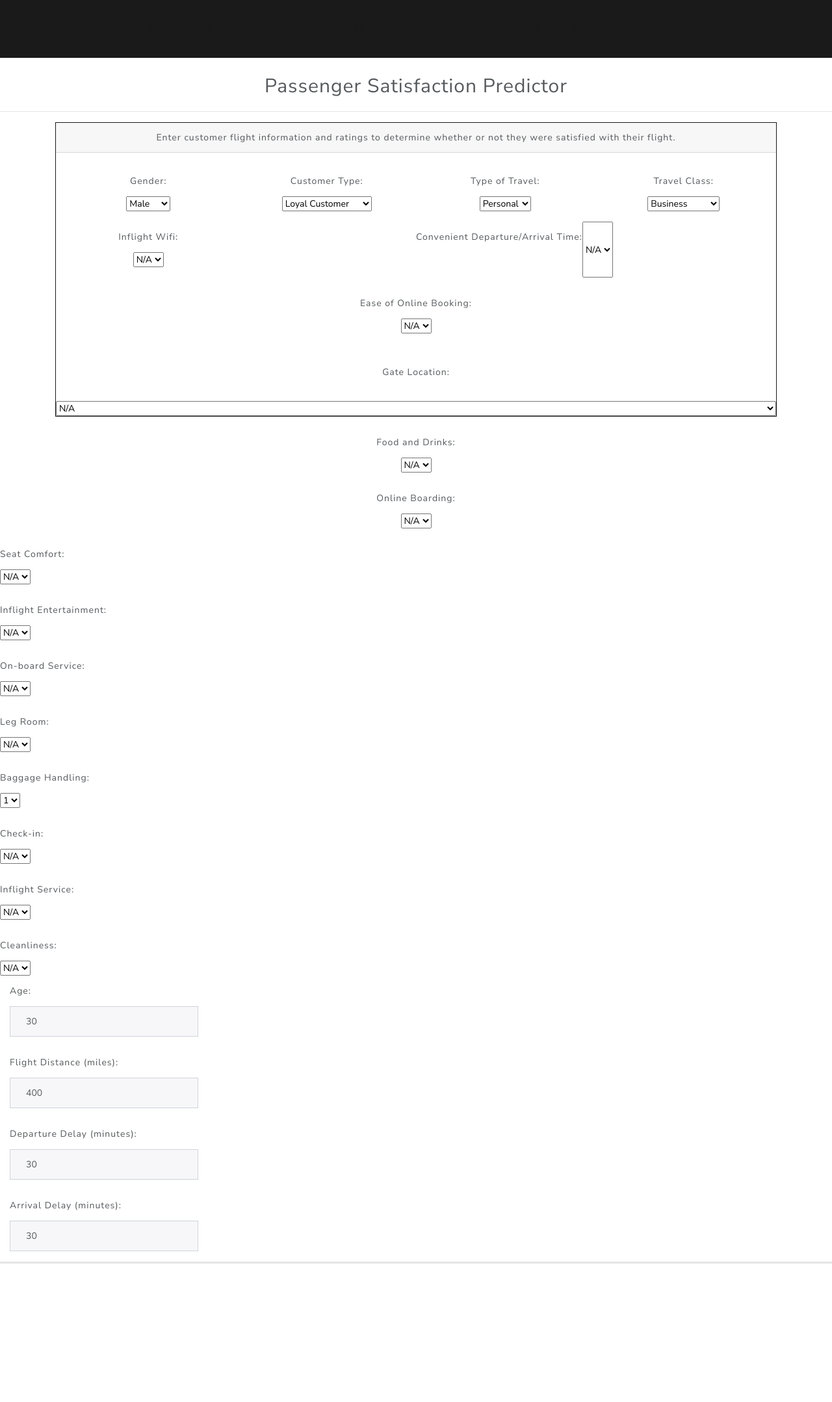
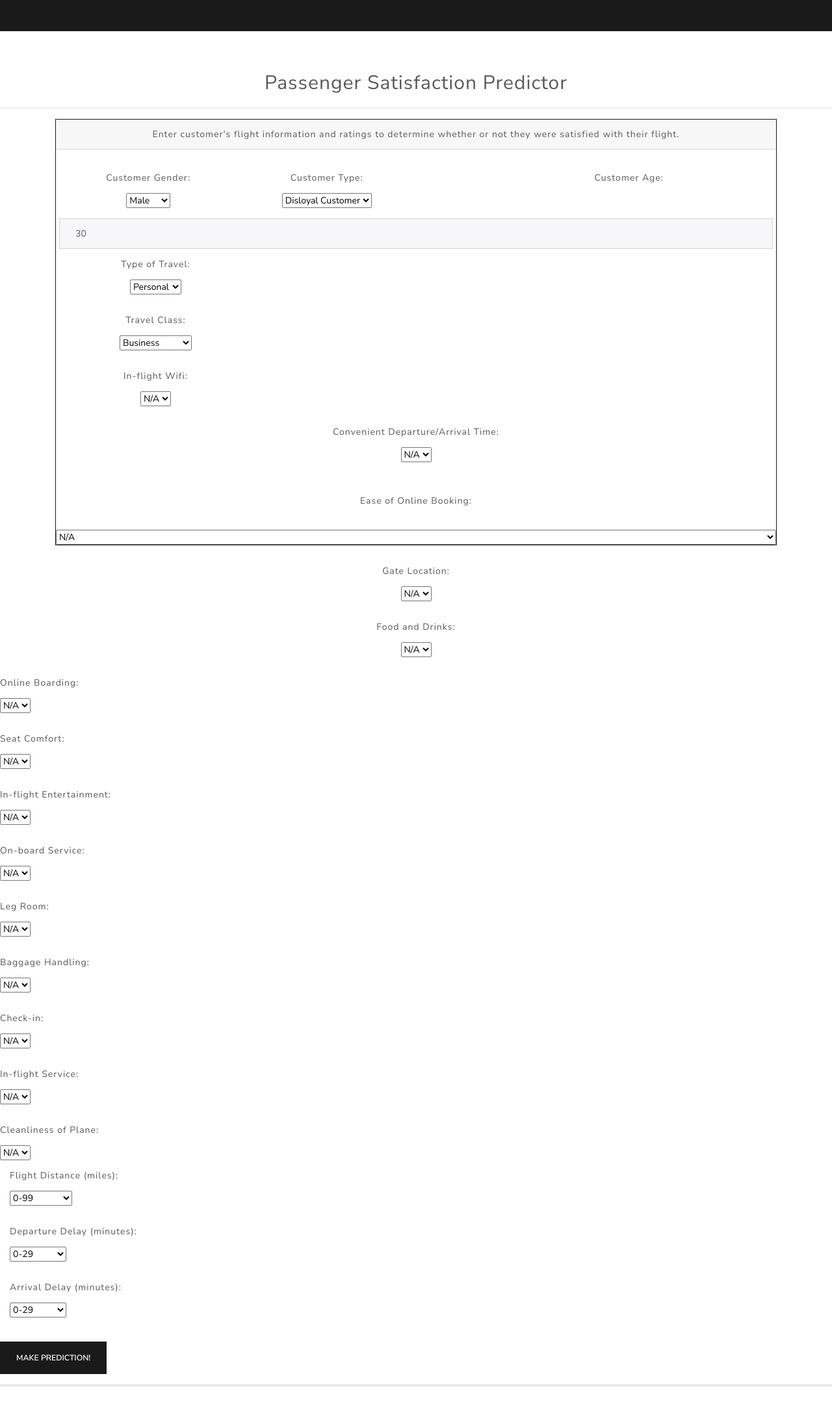
Before and after one commit to martabaker/ds_project_4, a Flask app: page /model in a window 1280 px wide. Shown: the whole page at 65% size. Before the commit the page ends 1944 px from the top, so only its background shows below. Run offline with Flask 3, Linux system fonts and the light colour scheme; some libraries are stand-ins or nearby versions.

Commit message:
work on html, js

```diff
--- a/app/app.py
+++ b/app/app.py
@@ -60,8 +60,8 @@
     customer_type = int(content["customer_type"])
     age = int(content["age"])
     type_of_travel = int(content["type_of_travel"])
-    travel_class = content["travel_class"]
-    flight_distance = content["flight_distance"]
+    travel_class = str(content["travel_class"])
+    flight_distance = str(content["flight_distance"])
     inflight_wifi_service = int(content["inflight_wifi_service"])
     departure_arrival_time_convenient = int(content["departure_arrival_time_convenient"])
     ease_of_online_booking = int(content["ease_of_online_booking"])
@@ -76,8 +76,8 @@
     checkin_service = int(content["checkin_service"])
     inflight_service = int(content["inflight_service"])
     cleanliness = int(content["cleanliness"])
-    departure_delay_in_minutes = content["departure_delay_in_minutes"]
-    arrival_delay_in_minutes =  content["arrival_delay_in_minutes"]
+    departure_delay_in_minutes = str(content["departure_delay_in_minutes"])
+    arrival_delay_in_minutes =  str(content["arrival_delay_in_minutes"])
 
     preds = modelHelper.predictions(gender, customer_type, age, type_of_travel, travel_class, flight_distance, inflight_wifi_service, departure_arrival_time_convenient,
                ease_of_online_booking, gate_location, food_and_drink, online_boarding, seat_comfort, inflight_entertainment, on_board_service,
--- a/app/static/js/logic.js
+++ b/app/static/js/logic.js
@@ -73,7 +73,7 @@
             if (prob > 0.5) {
                 $("#output").text(`The passenger is likely to be satisfied with the flight with a satisfaction rating of ${prob}!`);
             } else {
-                $("#output").text(`Unfortunately, the passenger is unlikely to be satisfied with the flight with a satisfaction rating of ${prob}`);
+                $("#output").text(`Unfortunately, the passenger is unlikely to be satisfied with the flight with a satisfaction rating of ${prob}.`);
             }
 
         },
--- a/app/templates/index.html
+++ b/app/templates/index.html
@@ -16,7 +16,8 @@
 </head>
 
 <body>
-    <nav class="navbar navbar-expand-lg bg-primary" data-bs-theme="dark">
+  <!-- NAVBAR -->
+  <nav class="navbar navbar-expand-lg bg-primary" data-bs-theme="dark"></nav>
   <div class="container-fluid">
     <a class="navbar-brand" href="/"></a>
     <button class="navbar-toggler" type="button" data-bs-toggle="collapse" data-bs-target="#navbarColor01" aria-controls="navbarColor01" aria-expanded="false" aria-label="Toggle navigation">
@@ -25,25 +26,25 @@
     <div class="collapse navbar-collapse" id="navbarColor01">
       <ul class="navbar-nav me-auto">
         <li class="nav-item">
-                <a class="nav-link" href="/">Home</a>
+          <h4><a class="nav-link" href="/Home">Home</a></h4>
         </li>
         <li class="nav-item">
-                <a class="nav-link" href="/tableau1">Tableau Dashboard 1</a>
-              </li>
-              <li class="nav-item"></li>
-                <a class="nav-link" href="/tableau2">Tableau Dashboard 2</a>
+          <h4><a class="nav-link" href="/tableau1">Tableau Dashboard 1</a></h4>
         </li>
         <li class="nav-item">
-                <a class="nav-link active" href="/model">Machine Learning</a>
+          <h4><a class="nav-link" href="/tableau2">Tableau Dashboard 2</a></h4>
         </li>
         <li class="nav-item">
-                <a class="nav-link" href="/report">Report</a>
+          <h4><a class="nav-link active" href="/model">Machine Learning</a></h4>
         </li>
         <li class="nav-item">
-                <a class="nav-link" href="/about_us">About Us</a>
+          <h4><a class="nav-link" href="/report">Report</a></h4>
         </li>
         <li class="nav-item">
-                <a class="nav-link" href="/sources">Sources</a>
+          <h4><a class="nav-link" href="/about_us">About Us</a></h4>
+        </li>
+        <li class="nav-item">
+          <h4><a class="nav-link" href="/sources">Sources</a></h4>
         </li>
       </ul>
     </div>
@@ -55,12 +56,12 @@
     <hr>
     <div class="container">
       <div class="card border-primary mb-3">
-            <div class="card-header">Enter customer flight information and ratings to determine whether or not they were satisfied with their flight.</div>
+        <div class="card-header">Enter customer's flight information and ratings to determine whether or not they were satisfied with their flight.</div>
         <div class="card-body">
           <div class="row">
             <!-- <div class="col-md-4"> -->
             <div class="form-group col-md-3">
-                          <label class="col-form-label" for="gender">Gender:</label> <br>
+              <label class="col-form-label" for="gender">Customer Gender:</label> <br>
                 <select id="gender">
                   <option value="0">Male</option>
                   <option value="1">Female</option>
@@ -69,9 +70,13 @@
             <div class="form-group col-md-3">
               <label class="col-form-label" for="customer_type">Customer Type:</label> <br>
                 <select id="customer_type">
+                  <option value="0">Disloyal Customer</option>
                   <option value="1">Loyal Customer</option>
-                              <option value="0">Disloyal Customer</option>
                 </select>
+            </div>
+            <div class="form-group col-md-3"></div>
+              <label class="col-form-label" for="age">Customer Age:</label> <br>
+              <input type="text" class="form-control" value="30" id="age">
             </div>
             <div class="form-group col-md-3">
               <label class="col-form-label" for="type_of_travel">Type of Travel:</label> <br>
@@ -89,7 +94,7 @@
                   </select>
             </div>
             <div class="form-group col-md-3">
-                            <label class="col-form-label" for="inflight_wifi_service">Inflight Wifi:</label> <br>
+              <label class="col-form-label" for="inflight_wifi_service">In-flight Wifi:</label> <br>
                 <select id="inflight_wifi_service">
                   <option value="0">N/A</option>
                   <option value="1">1</option>
@@ -166,7 +171,7 @@
               </select>
             </div>
             <div class="form-group col-md-3"></div>
-                            <label class="col-form-label" for="inflight_entertainment">Inflight Entertainment:</label> <br>
+              <label class="col-form-label" for="inflight_entertainment">In-flight Entertainment:</label> <br>
               <select id="inflight_entertainment">
                 <option value="0">N/A</option>
                 <option value="1">1</option>
@@ -201,6 +206,7 @@
             <div class="form-group col-md-3"></div>
               <label class="col-form-label" for="baggage_handling">Baggage Handling:</label> <br>
               <select id="baggage_handling">
+                <option value="0">N/A</option>
                 <option value="1">1</option>
                 <option value="2">2</option>
                 <option value="3">3</option>
@@ -220,7 +226,7 @@
               </select>
             </div>
             <div class="form-group col-md-3"></div>
-                            <label class="col-form-label" for="inflight_service">Inflight Service:</label> <br>
+              <label class="col-form-label" for="inflight_service">In-flight Service:</label> <br>
               <select id="inflight_service">
                 <option value="0">N/A</option>
                 <option value="1">1</option>
@@ -231,7 +237,7 @@
               </select>
             </div>
             <div class="form-group col-md-3"></div>
-                            <label class="col-form-label" for="cleanliness">Cleanliness:</label> <br>
+              <label class="col-form-label" for="cleanliness">Cleanliness of Plane:</label> <br>
               <select id="cleanliness">
                 <option value="0">N/A</option>
                 <option value="1">1</option>
@@ -242,22 +248,60 @@
               </select>
             </div>
             <div class="form-group col-md-3">
-                            <label class="col-form-label" for="age">Age:</label> <br>
-                            <input type="text" class="form-control" value="30" id="age">
-                        </div>
-                        <div class="form-group col-md-3">
               <label class="col-form-label" for="flight_distance">Flight Distance (miles):</label> <br>
-                            <input type="text" class="form-control" value="400" id="flight_distance">
+              <select id="flight_distance">
+                <option value="0-100">0-99</option>
+                <option value="100-199">100-199</option>
+                <option value="200-299">200-299</option>
+                <option value="300-399">300-399</option>
+                <option value="400-499">400-499</option>
+                <option value="500-599">500-599</option>
+                <option value="600-799">600-799</option>
+                <option value="800-999">800-999</option>
+                <option value="1000-1499">1000-1499</option>
+                <option value="1500-1999">1500-1999</option>
+                <option value="2000-2999">2000-2999</option>
+                <option value="3000-4999">3000-4999</option>
+              </select>
             </div>
             <div class="form-group col-md-3">
               <label class="col-form-label" for="departure_delay_in_minutes">Departure Delay (minutes):</label> <br>
-                            <input type="text" class="form-control" value="30" id="departure_delay_in_minutes">
+              <select id="departure_delay_in_minutes">
+                <option value="0-29">0-29</option>
+                <option value="30-59">30-59</option>
+                <option value="60-119">60-119</option>
+                <option value="120-179">120-179</option>
+                <option value="180-239">180-239</option>
+                <option value="240-299">240-299</option>
+                <option value="300-359">300-359</option>
+                <option value="360-419">360-419</option>
+                <option value="420-479">420-479</option>
+                <option value="480-1999">480-1999</option>
+              </select>
             </div>
             <div class="form-group col-md-3">
               <label class="col-form-label" for="arrival_delay_in_minutes">Arrival Delay (minutes):</label> <br>
-                            <input type="text" class="form-control" value="30" id="arrival_delay_in_minutes">
+              <select id="arrival_delay_in_minutes">
+                <option value="0-29">0-29</option>
+                <option value="30-59">30-59</option>
+                <option value="60-119">60-119</option>
+                <option value="120-179">120-179</option>
+                <option value="180-239">180-239</option>
+                <option value="240-299">240-299</option>
+                <option value="300-359">300-359</option>
+                <option value="360-419">360-419</option>
+                <option value="420-479">420-479</option>
+                <option value="480-1999">480-1999</option>
+              </select>
             </div>
-
+          <br>
+          <div class="row">
+            <div class="col-md-12">
+              <button type="button" class="btn btn-primary" id="filter">Make Prediction!</button>
+            </div>
+          </div>
+        </div>
+      </div>
     </div>
     <hr style="color:lightgray; border-width: 3px;">
       <div class="container-fluid">
@@ -267,7 +311,7 @@
           </div>
         </div>
       </div>
-</div>
+
 
 
 </body>
```
Also changed, not shown: app/templates/about_us.html (+24 -13 lines), app/templates/home.html (+10 -9 lines), app/templates/report.html (+11 -9 lines), app/templates/sources.html (+62 -0 lines), app/templates/tableau1.html (+10 -9 lines), app/templates/tableau2.html (+10 -9 lines), 3 other files. Lines whose indentation alone changed are shown as unchanged.
